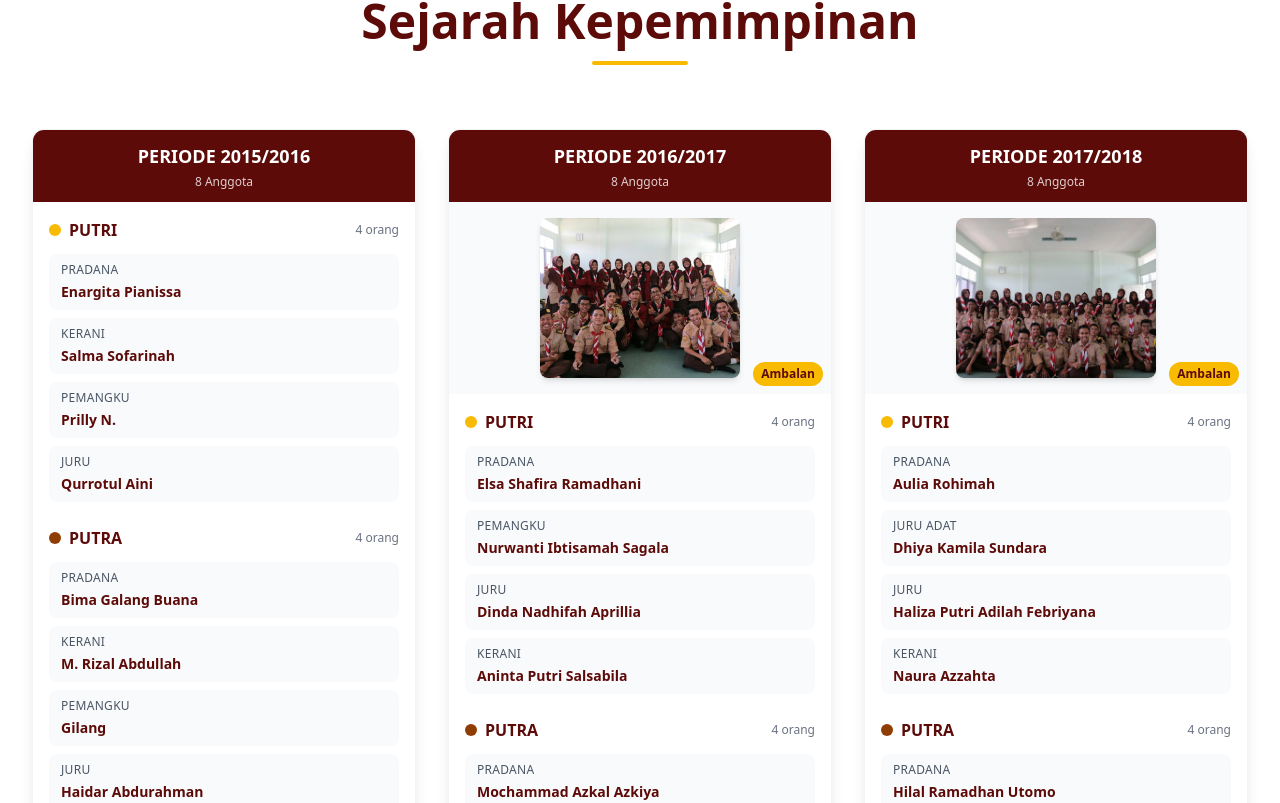
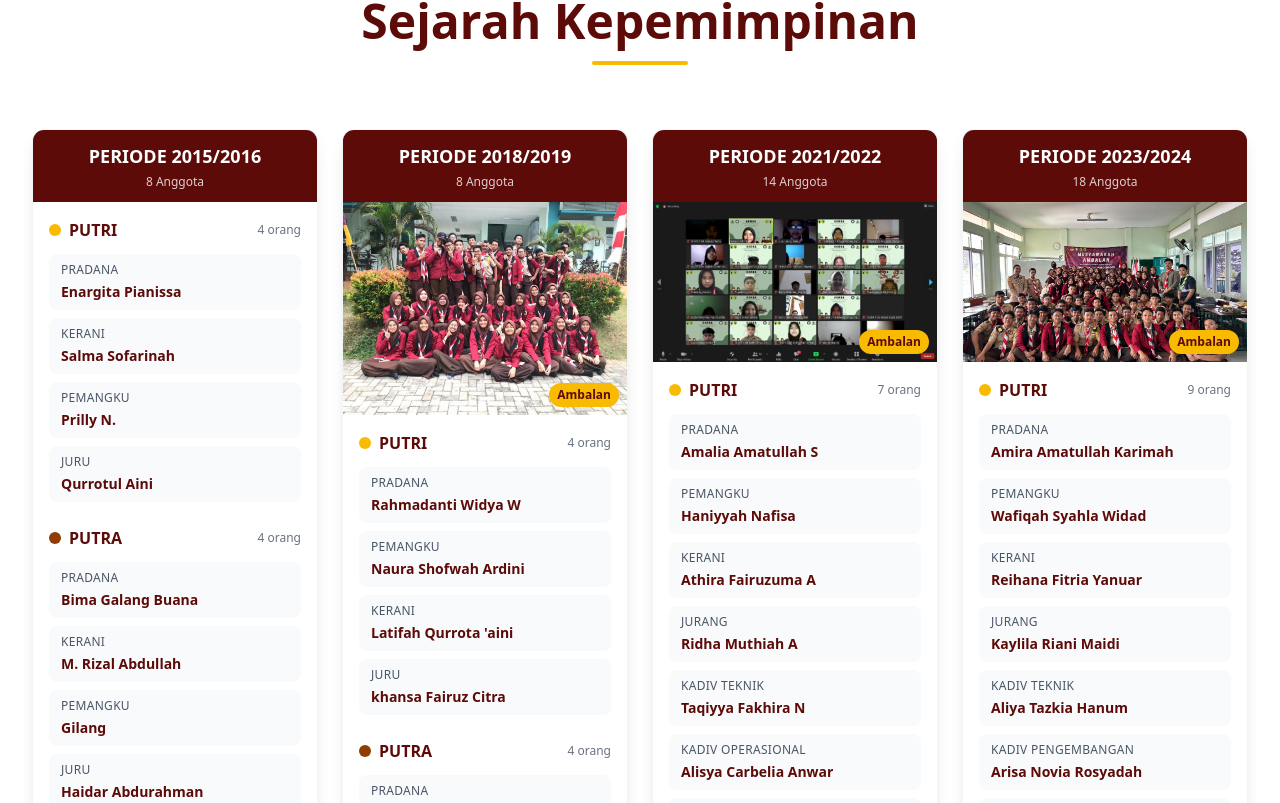
Before and after one commit to f36211/AmbalanWebsite, a React (Vite) app: page / in a window 1280 px wide. Shown: the part 1557-2360 px from the top of the page. Built offline with nearby package versions, Linux system fonts and the light colour scheme.

Commit message:
Update LeadershipHistory.jsx

```diff
--- a/src/components/Hero/LeadershipHistory.jsx
+++ b/src/components/Hero/LeadershipHistory.jsx
@@ -18,7 +18,7 @@ const LeadershipHistory = ({ isVisible }) => {
           <div className="w-24 h-1 bg-[#f9ba02] mx-auto rounded-full"></div>
         </div>
 
-        <div className="grid grid-cols-1 md:grid-cols-2 xl:grid-cols-3 gap-8">
+        <div className="columns-1 md:columns-2 lg:columns-3 xl:columns-4 gap-6 space-y-6">
           {periods.map((period, index) => {
             const totalMembers = Object.keys(period.putri).length + Object.keys(period.putra).length;
 
@@ -29,12 +29,12 @@ const LeadershipHistory = ({ isVisible }) => {
                 data-animate
                 className={`transform transition-all duration-1000 delay-${index * 100} ${
                   isVisible[`period-${index}`] ? 'translate-y-0 opacity-100' : 'translate-y-8 opacity-0'
-                } h-fit`}
+                } break-inside-avoid mb-6`}
               >
-                <div className="bg-white rounded-xl shadow-lg border border-gray-100 overflow-hidden hover:shadow-xl transition-all duration-300 h-full flex flex-col">
+                <div className="bg-white rounded-xl shadow-lg border border-gray-100 overflow-hidden hover:shadow-xl transition-all duration-300">
 
                   {/* Header */}
-                  <div className="bg-[#5c0b08] text-white px-4 py-3 text-center flex-shrink-0">
+                  <div className="bg-[#5c0b08] text-white px-4 py-3 text-center">
                     <h3 className="text-lg font-bold">
                       PERIODE {period.year}
                     </h3>
@@ -45,14 +45,12 @@ const LeadershipHistory = ({ isVisible }) => {
 
                   {/* Image Section */}
                   {period.image && (
-                    <div className="h-48 relative bg-gray-50 flex items-center justify-center p-4 flex-shrink-0">
-                      <div className="w-full h-full max-w-[200px]">
+                    <div className="relative bg-gray-50">
                       <img
                         src={period.image}
                         alt={`Foto Ambalan Periode ${period.year}`}
-                          className="w-full h-full object-cover rounded-lg shadow-md"
+                        className="w-full h-auto object-cover"
                       />
-                      </div>
                       <div className="absolute bottom-2 right-2 bg-[#f9ba02] text-[#5c0b08] px-2 py-1 rounded-full text-xs font-semibold">
                         Ambalan
                       </div>
@@ -60,11 +58,10 @@ const LeadershipHistory = ({ isVisible }) => {
                   )}
 
                   {/* Content Section */}
-                  <div className="p-4 flex-grow flex flex-col">
-                    <div className="grid grid-cols-1 gap-6 flex-grow">
+                  <div className="p-4">
 
                     {/* Putri */}
-                      <div className="flex-1">
+                    <div className="mb-6">
                       <div className="flex items-center mb-3">
                         <div className="w-3 h-3 bg-[#f9ba02] rounded-full mr-2"></div>
                         <h4 className="text-base font-bold text-[#5c0b08]">PUTRI</h4>
@@ -87,7 +84,7 @@ const LeadershipHistory = ({ isVisible }) => {
                     </div>
 
                     {/* Putra */}
-                      <div className="flex-1">
+                    <div>
                       <div className="flex items-center mb-3">
                         <div className="w-3 h-3 bg-[#903d04] rounded-full mr-2"></div>
                         <h4 className="text-base font-bold text-[#5c0b08]">PUTRA</h4>
@@ -111,7 +108,6 @@ const LeadershipHistory = ({ isVisible }) => {
                   </div>
                 </div>
               </div>
-              </div>
             );
           })}
         </div>
```
Lines whose indentation alone changed are shown as unchanged.
